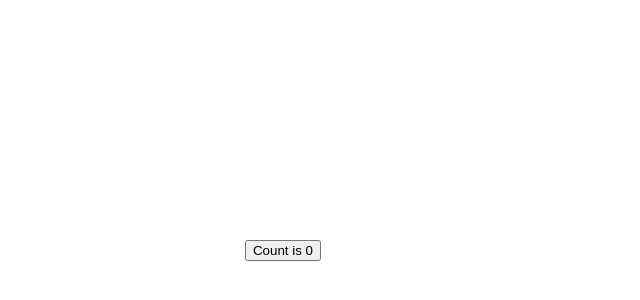
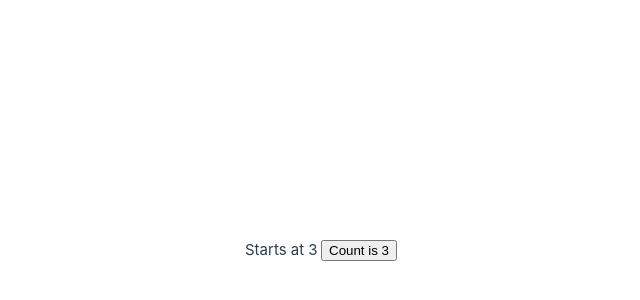
Before and after one commit to spykelionel/vue-project, a Vue app: page / in a window 1280 px wide. Shown: the part 150-450 px from the top of the page, without its empty margins (319-959 px from the left). Built offline with nearby package versions, Linux system fonts and the light colour scheme.

Commit message:
pass optional props to button input

```diff
--- a/src/App.vue
+++ b/src/App.vue
@@ -8,7 +8,7 @@ export default {
 </script>
 
 <template>
-  <ButtonCounter />
+  <ButtonCounter starter="3" />
 </template>
 <style scoped>
 header {
--- a/src/components/ButtonCounter.vue
+++ b/src/components/ButtonCounter.vue
@@ -1,8 +1,9 @@
 <script>
 export default {
+  props: ["starter"],
   data() {
     return {
-      count: 0,
+      count: this.starter,
     };
   },
   methods: {
@@ -14,5 +15,8 @@ export default {
 </script>
 
 <template>
-  <button @click="increment">Count is {{ count }}</button>
+  <p>Starts at {{ starter }}</p>
+  <div style="display: block">
+    <button @click="increment">Count is {{ count }}</button>
+  </div>
 </template>
```
